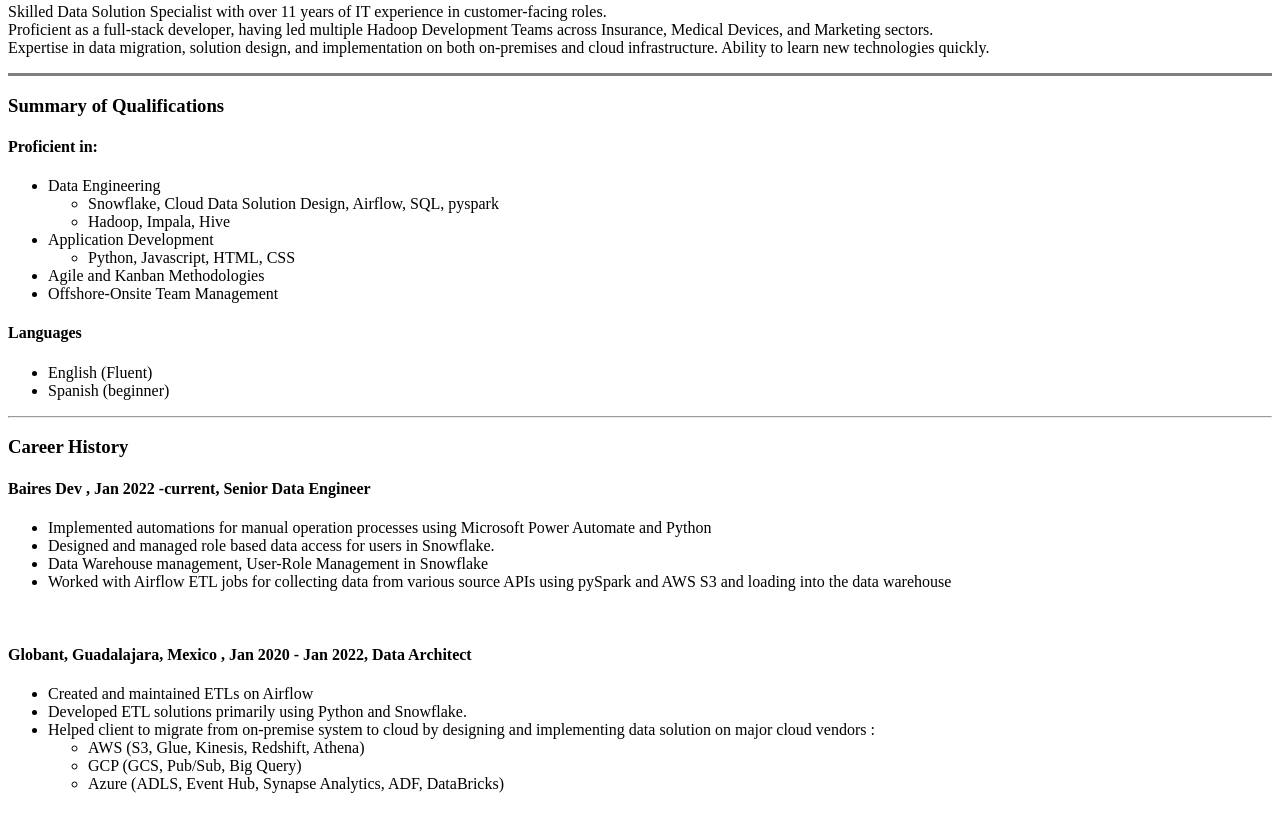
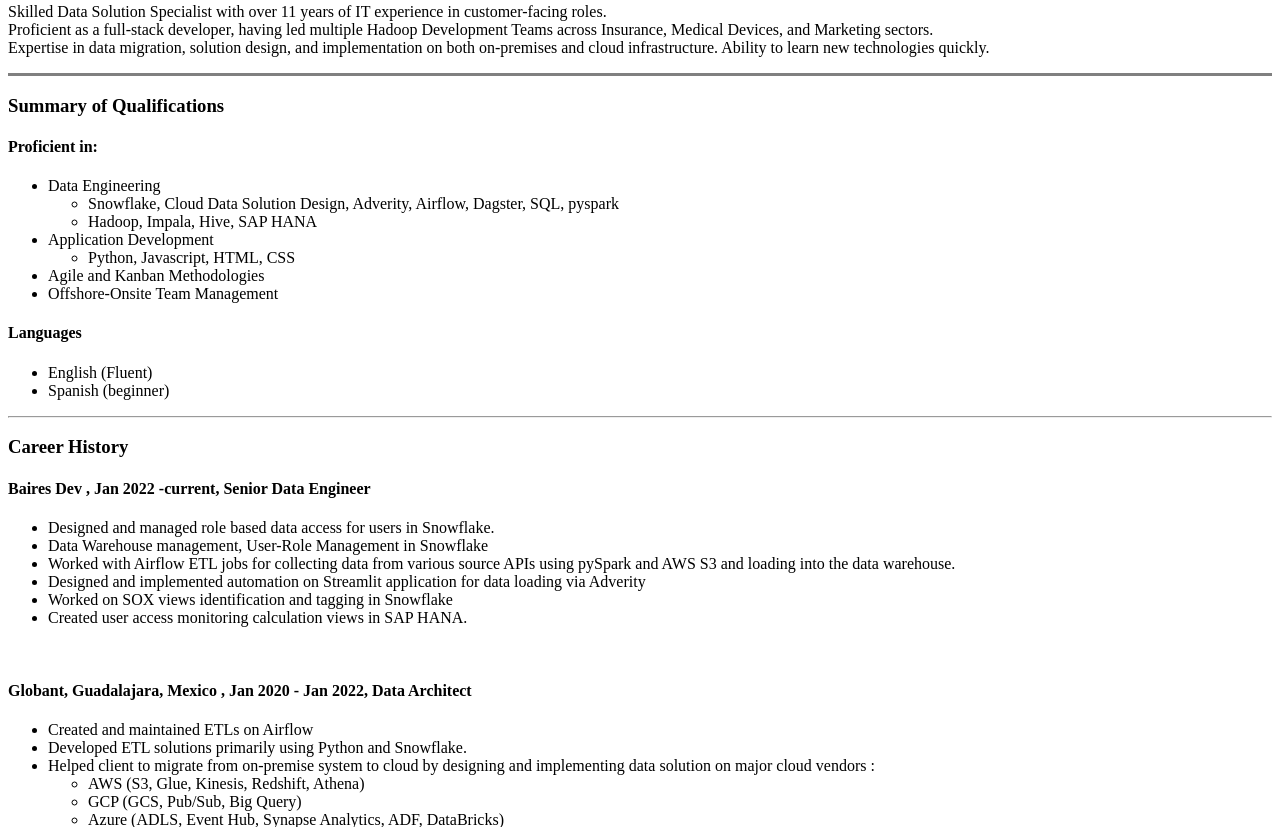
Before and after one commit to Ashish1304/cv, a plain HTML site: page index.html in a window 1280 px wide. Shown: the part 373-1200 px from the top of the page. Drawn offline with Linux system fonts and the light colour scheme.

Commit message:
Update index.html

```diff
--- a/index.html
+++ b/index.html
@@ -31,8 +31,8 @@
         <ul>
             <li>Data Engineering
                 <ul>
-                    <li>Snowflake, Cloud Data Solution Design, Airflow, SQL, pyspark</li>
-                    <li>Hadoop, Impala, Hive</li>
+                    <li>Snowflake, Cloud Data Solution Design, Adverity, Airflow, Dagster, SQL, pyspark</li>
+                    <li>Hadoop, Impala, Hive, SAP HANA</li>
                 </ul>
             </li>
             <li>Application Development
@@ -56,10 +56,13 @@
         <h3>Career History</h3>
         <h4><b>Baires Dev </b>, Jan 2022 -current, Senior Data Engineer</h4>
         <ul>
-            <li>Implemented automations for manual operation processes using Microsoft Power Automate and Python</li>
-            <li>Designed and managed role based data access for users in Snowflake.</li>
-            <li>Data Warehouse management, User-Role Management in Snowflake</li>
-            <li>Worked with Airflow ETL jobs for collecting data from various source APIs using pySpark and AWS S3 and loading into the data warehouse</li>
+             <li> Designed and managed role based data access for users in Snowflake.</li>
+             <li> Data Warehouse management, User-Role Management in Snowflake </li>
+             <li> Worked with Airflow ETL jobs for collecting data from various source APIs using pySpark and
+                  AWS S3 and loading into the data warehouse. </li>
+             <li> Designed and implemented automation on Streamlit application for data loading via Adverity</li>
+             <li> Worked on SOX views identification and tagging in Snowflake</li>
+             <li> Created user access monitoring calculation views in SAP HANA.</li>
         </ul>
 
         <br>
```
